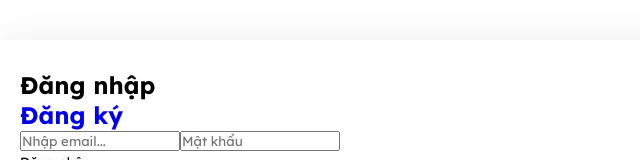
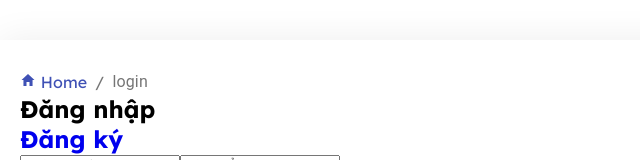
Before and after one commit to Imbugcolor/ThiVLevel-C-TT2, a React (Create React App) app in the folder client/: page /login in a window 1280 px wide. Shown: the part 507-667 px from the top of the page, without its empty margins (0-640 px from the left). Built offline with nearby package versions, Linux system fonts and the light colour scheme; no server answers.

Commit message:
Add Breadcrumbs

```diff
--- a/client/src/Content.js
+++ b/client/src/Content.js
@@ -4,6 +4,7 @@ import Header from './components/headers/Header'
 import MainPages from './components/mainpages/Pages'
 import Sidebar from './components/adminPage/Sidebar'
 import Footer from './components/footer/Footer'
+import Breadcrumbs from './components/Breadcrumbs/Breadcrumbs'
 
 function Content() {
 
@@ -20,6 +21,7 @@ function Content() {
         <>
             <Header />
             <div className="client grid">
+                <Breadcrumbs />
                 <MainPages />
             </div>
             <Footer />
--- /dev/null
+++ b/client/src/components/Breadcrumbs/Breadcrumbs.js
@@ -0,0 +1,41 @@
+import React from "react";
+import { Breadcrumbs as MUIBreadcrumbs, Link, Typography } from "@material-ui/core";
+import { withRouter } from "react-router-dom";
+import { IoMdHome as HomeIcon } from "react-icons/io"
+
+const Breadcrumbs = props => {
+  const {
+    history,
+    location: { pathname }
+  } = props;
+  const pathnames = pathname.split("/").filter(x => x);
+
+  if(pathnames.length <= 0 ) return null
+
+  return (
+
+    <MUIBreadcrumbs aria-label="breadcrumb">
+        <Link
+        onClick={() => history.push("/")}
+        >
+            <HomeIcon sx={{ mr: 0.5 }} fontSize="inherit" /> Home
+        </Link>
+
+      {pathnames.map((name, index) => {
+        if (name === 'detail') name = 'products'
+        const routeTo = `/${pathnames.slice(0, index + 1).join("/")}` === '/detail' ? '/products' : `/${pathnames.slice(0, index + 1).join("/")}`;
+
+        const isLast = index === pathnames.length - 1;
+        return isLast ? (
+          <Typography key={name}>{name}</Typography>
+        ) : (
+          <Link key={name} onClick={() => history.push(routeTo)}>
+            {name}
+          </Link>
+        );
+      })}
+    </MUIBreadcrumbs>
+  );
+};
+
+export default withRouter(Breadcrumbs);
--- /dev/null
+++ b/client/src/components/Breadcrumbs/breadcrumbs.css
@@ -0,0 +1,17 @@
+.MuiBreadcrumbs-ol {
+    display: flex;
+    justify-content: center;
+    margin: 15px 0 !important;
+    font-size: 15px;
+    text-transform: uppercase;
+}
+
+.MuiBreadcrumbs-li .MuiTypography-body1 {
+    font-size: 15px !important;
+    font-family: 'Lexend', sans-serif !important;
+    font-weight: 300 !important;
+}
+
+.MuiBreadcrumbs-li .MuiTypography-colorPrimary {
+    color: #525151 !important;
+}
--- a/client/src/index.css
+++ b/client/src/index.css
@@ -112,3 +112,6 @@ table {
 
 /* Footer */
 @import url("./components/footer/footer.css");
+
+/* Breadcrumbs */
+@import url("./components/Breadcrumbs/breadcrumbs.css");
```
Also changed, not shown: 1 other file (tests, documents, lock files or other folders).
